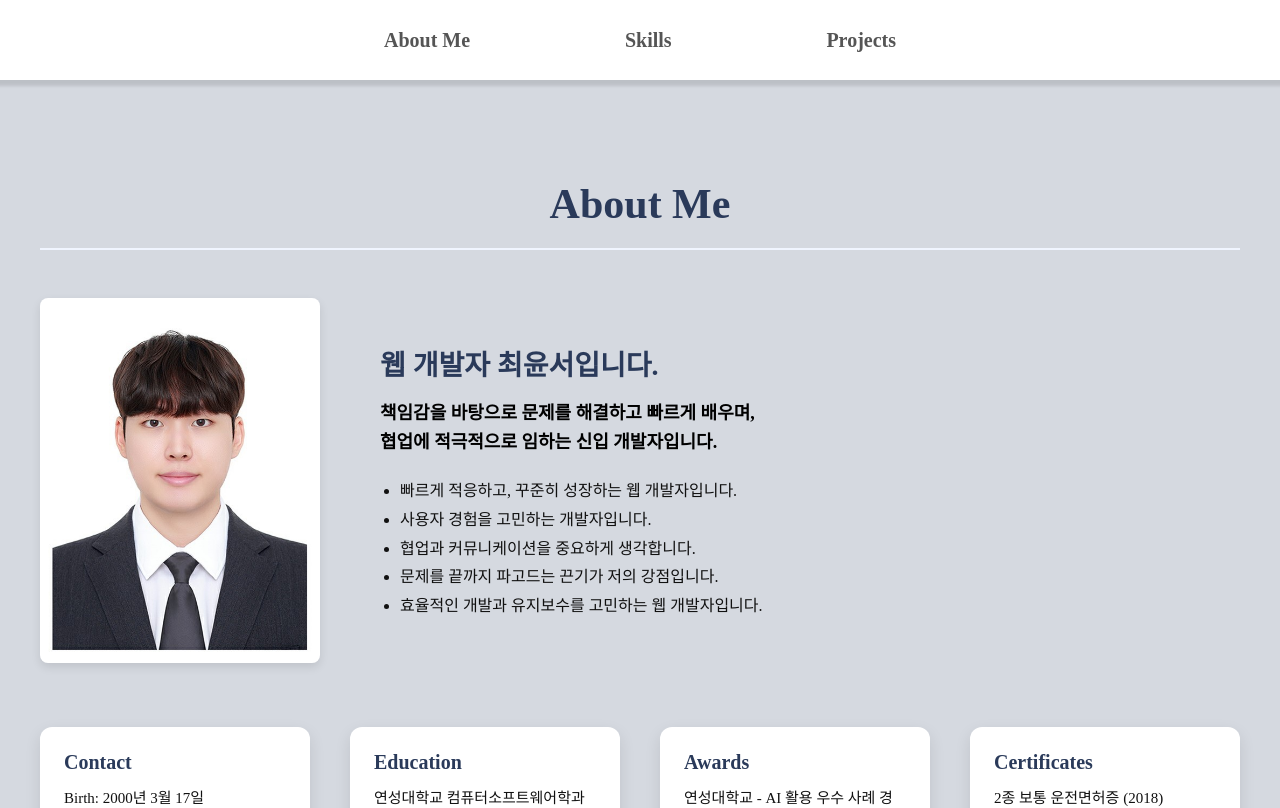
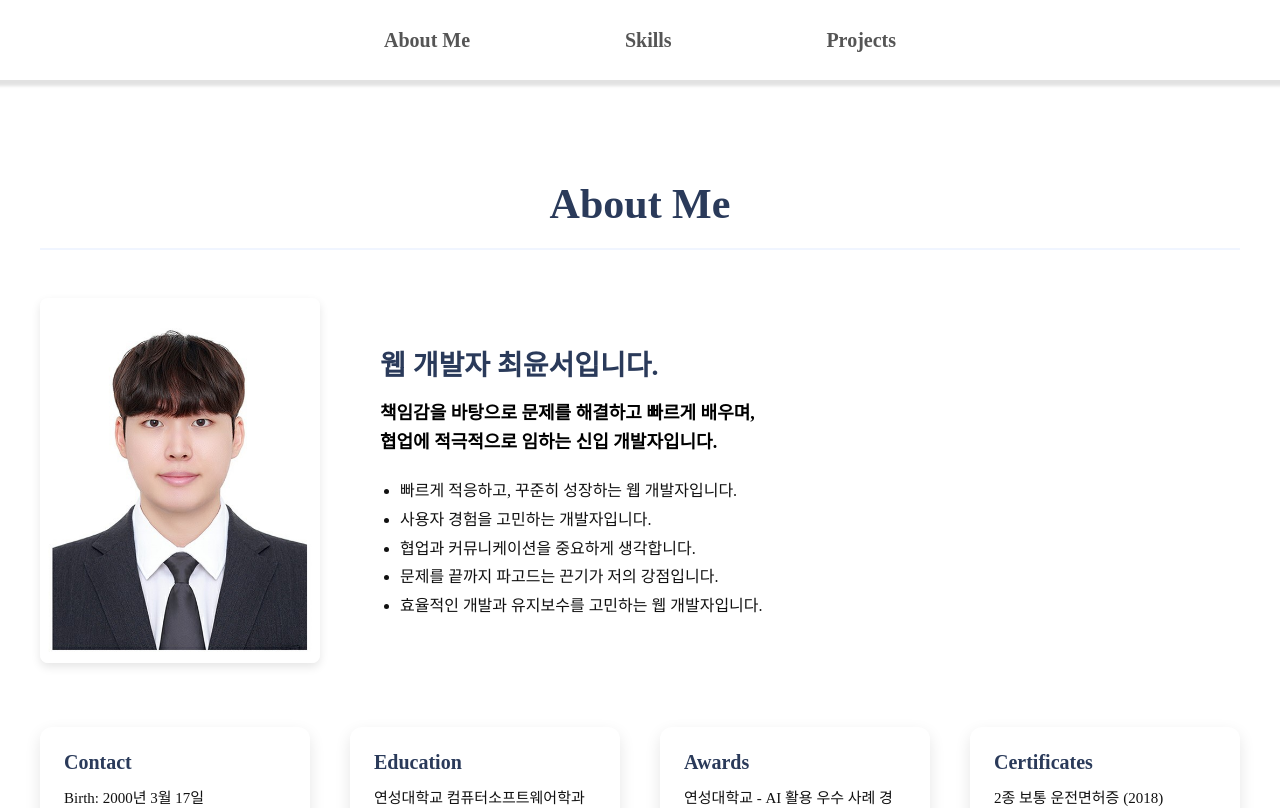
Before and after one commit to chlsun/portfolio, a React (Vite) app: page / in a window 1280 px wide. Shown: the top 808 px of the page. Built offline with nearby package versions, Linux system fonts and the light colour scheme; a web font is replaced by a local one.

Commit message:
feat change background color of main page

```diff
--- a/src/components/projects/project-detail/ProjectDetail.jsx
+++ b/src/components/projects/project-detail/ProjectDetail.jsx
@@ -68,7 +68,7 @@ const projects = [
         id: 'user1234',
         password: '!user1234',
         period: '2025.06.12 ~ 2025.07.09',
-        overview: '본 프로젝트는 개인 일정 관리와 팀 단위 협업 기능을 통합 제공하여, 사용자 간 효율적인 정보 공유와 업무 조율을 지원하는 협업 플랫폼입니다.<br/>DBMS_CRYPTO를 활용한 개인정보 암호화, 권한 분리, 접근 로그 관리 등 보안 요소를 설계 초기부터 반영하였고, Spring Security와 JWT 기반 인증/인가 체계를 구축하였습니다. 또한 GitHub Actions를 통한 CI/CD 자동화와 AWS 인프라 환경에의 안정적인 배포를 통해 실사용 환경을 고려한 구조를 구현하였습니다.',
+        overview: '본 프로젝트는 개인 일정 관리와 팀 단위 협업 기능을 통합 제공하여, 사용자 간 효율적인 정보 공유와 업무 조율을 지원하는 협업 플랫폼입니다.<br/>DBMS_CRYPTO를 활용한 개인정보 암호화, 권한 분리, 접근 로그 관리 등 보안 요소를 설계 초기부터 반영하였고, Spring Security와 JWT 기반 인증/인가 체계를 구축하였습니다. <br/>또한 GitHub Actions를 통한 CI/CD 자동화와 AWS 인프라 환경에의 안정적인 배포를 통해 실사용 환경을 고려한 구조를 구현하였습니다.',
         features: [
             '회원가입, 로그인, 아이디/비밀번호 찾기',
             '프로필 및 내 정보 수정, 회원 탈퇴',
--- a/src/reset.css
+++ b/src/reset.css
@@ -34,9 +34,9 @@ input::placeholder {
   flex-direction: column;
   align-items: center;
   font-family: 'Pretendard', 'Noto Sans KR', sans-serif;
-  background-color: #ffffff;
+  background-color: #d5d9e0;
   color: #2a3a5a;
 }
 .section{
-  background-color: #d5d9e0;
+  background-color: #ffffff;
 }
```
